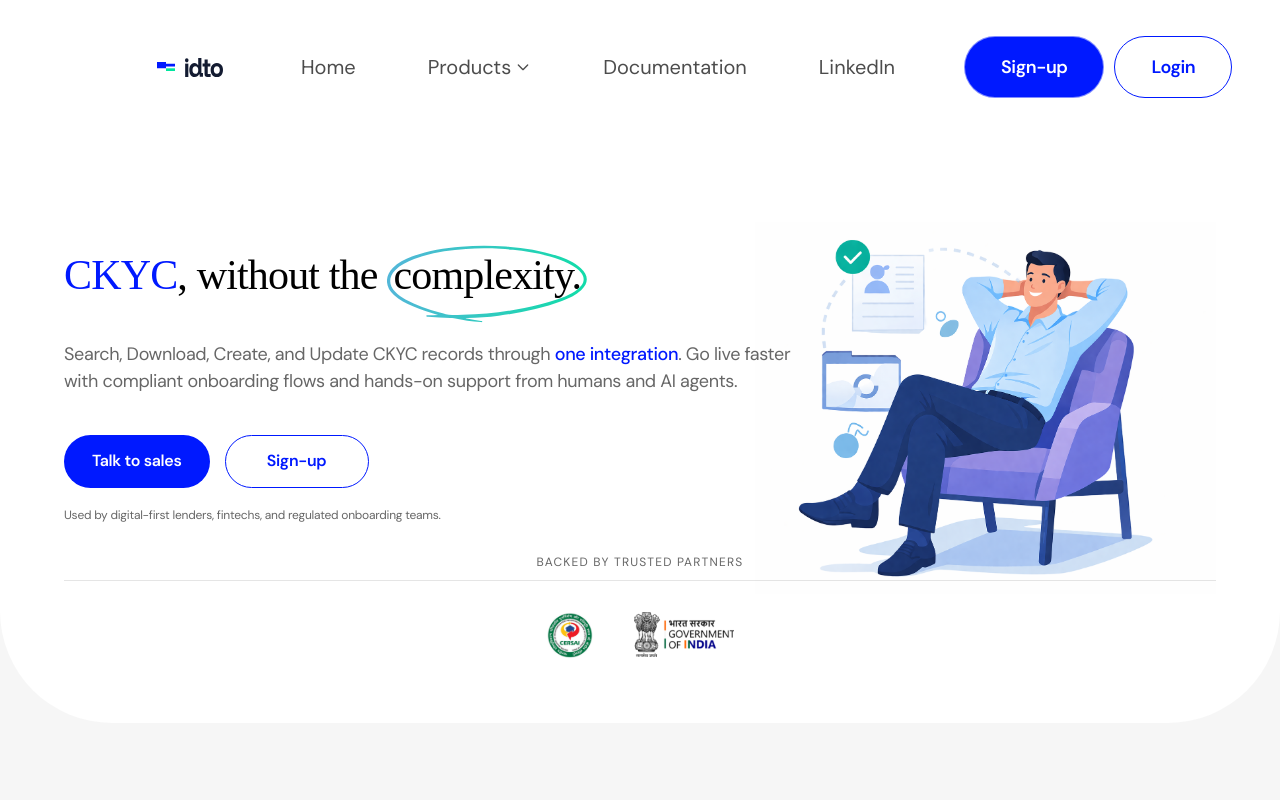
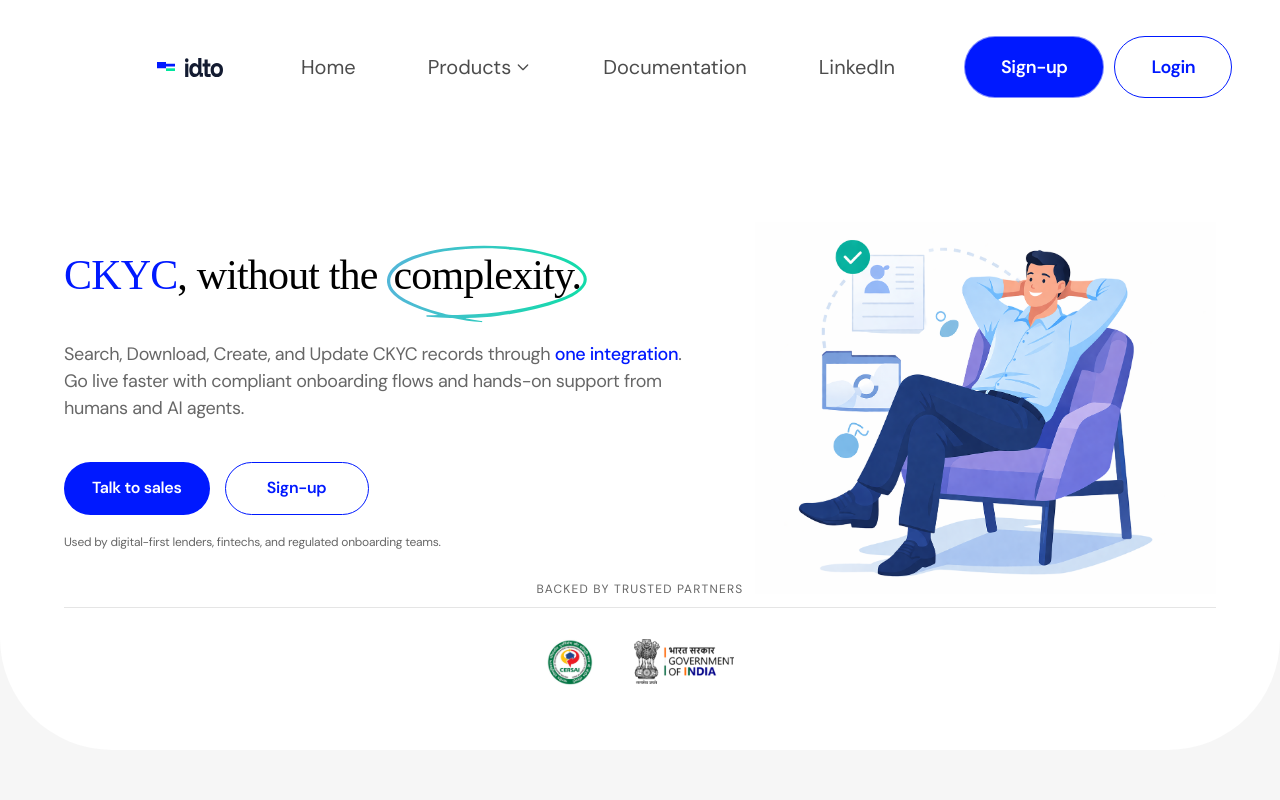
Before and after one commit to tojo04/idto-website, a React (Vite) app: page /products/CKYC in a window 1280 px wide. Shown: the top 800 px of the page. Built offline with nearby package versions, Linux system fonts and the light colour scheme; a web font is replaced by a local one.

Commit message:
subtitle heading fix

```diff
--- a/src/components/CKYCPage/HeroSection.tsx
+++ b/src/components/CKYCPage/HeroSection.tsx
@@ -38,7 +38,7 @@ export default function HeroSection() {
               </span>
             </h1>
 
-            <p className="mt-[18px] lg:mt-[36px] text-[12px] lg:text-[18px] leading-[1.5] tracking-[-0.24px] lg:tracking-[-0.36px] text-black/60 max-w-[329px] lg:max-w-[764px] mx-auto lg:mx-0 text-center lg:text-left">
+            <p className="mt-[18px] lg:mt-[36px] text-[12px] lg:text-[18px] leading-[1.5] tracking-[-0.24px] lg:tracking-[-0.36px] text-black/60 max-w-[329px] lg:max-w-[640px] mx-auto lg:mx-0 text-center lg:text-left">
               Search, Download, Create, and Update CKYC records through{" "}
               <span className="font-medium text-primary">one integration</span>. Go live
               faster with compliant onboarding flows and hands-on support from
```
